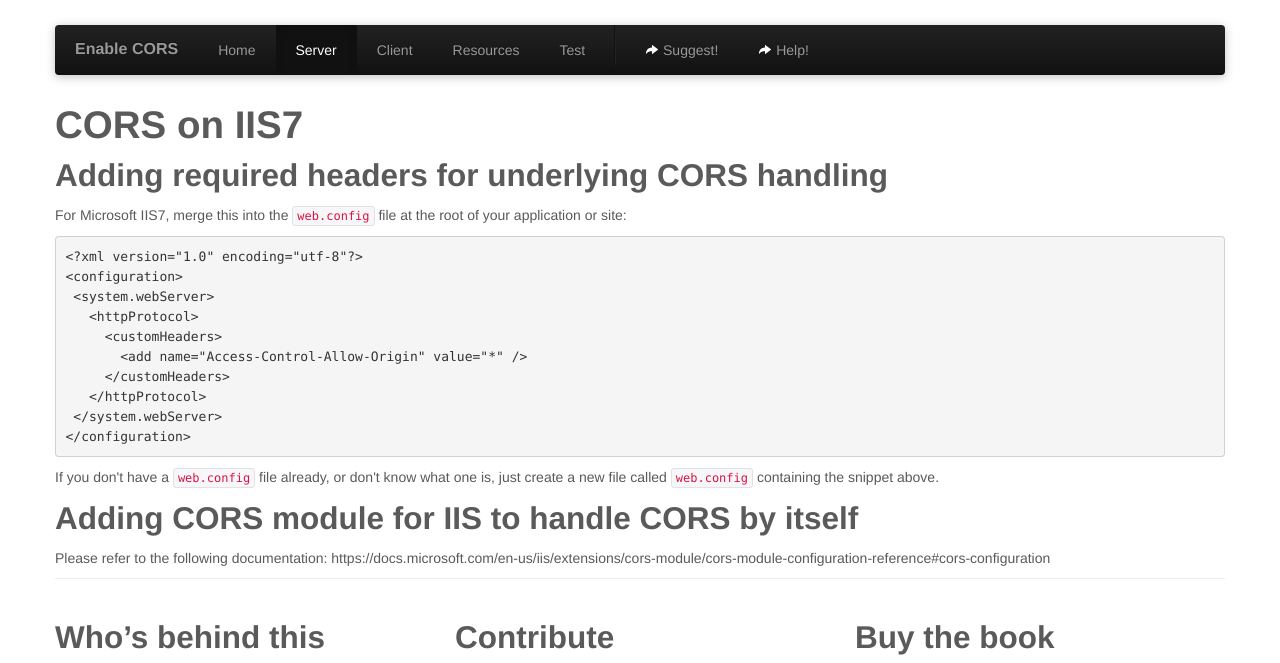
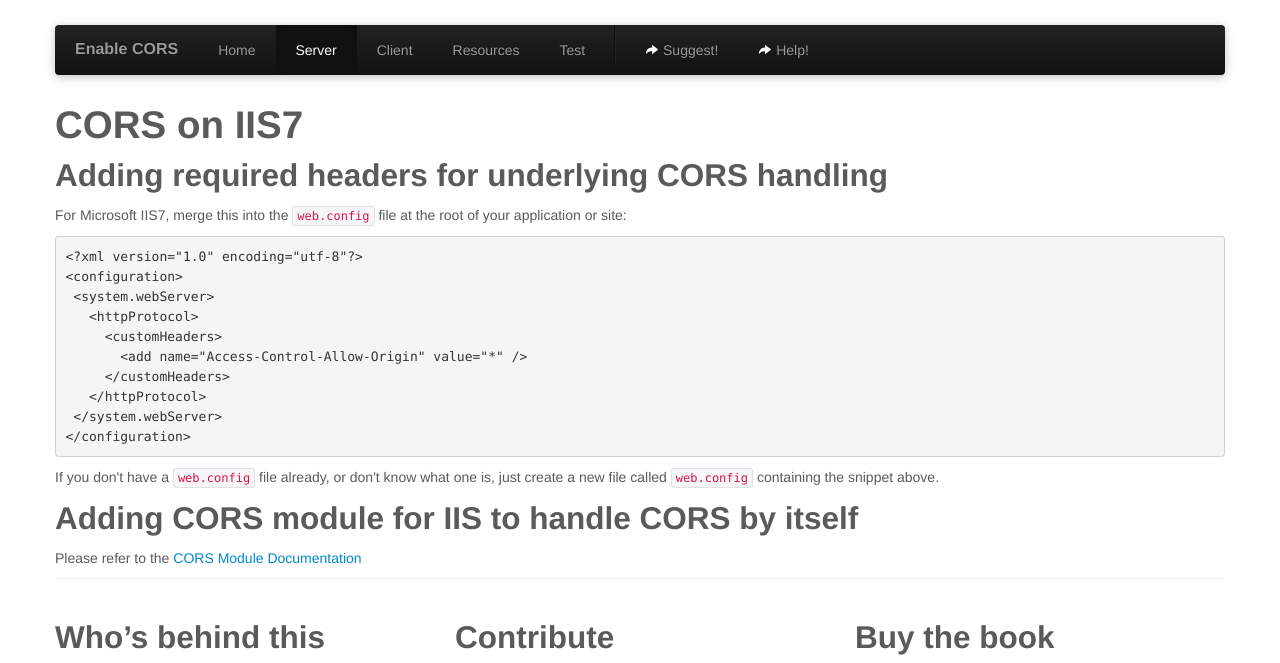
Before and after one commit to monsur/enable-cors.org, a Jekyll site: the page built from server_iis7.html, in a window 1280 px wide, cut to the strip 0-663 px from the top of the page. Built offline with Jekyll 4.4.1, drawn with Linux system fonts in a browser that asks for light colours.

Commit message:
Update server_iis7.html

```diff
--- a/server_iis7.html
+++ b/server_iis7.html
@@ -27,7 +27,7 @@
 
 		<h2>Adding CORS module for IIS to handle CORS by itself</h2>
 		<p>
-			Please refer to the following documentation: https://docs.microsoft.com/en-us/iis/extensions/cors-module/cors-module-configuration-reference#cors-configuration
+			Please refer to the <a href="https://docs.microsoft.com/en-us/iis/extensions/cors-module/cors-module-configuration-reference#cors-configuration">CORS Module Documentation</a>
 		</p>
 	</section>
 </div>
```
